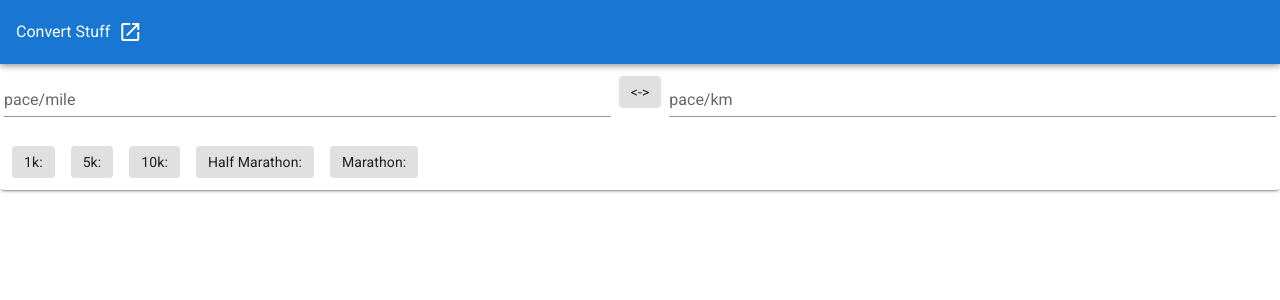
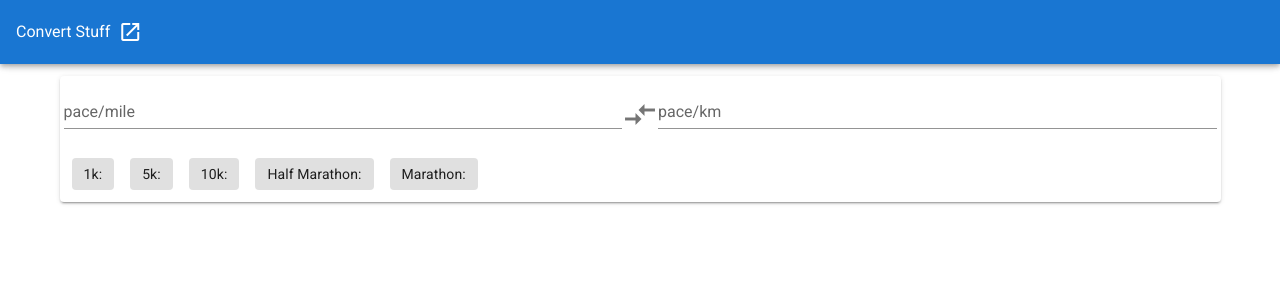
Before and after one commit to FelixSchinkel/pace-converter, a Vue app: page / in a window 1280 px wide. Shown: the top 300 px of the page. Built offline with nearby package versions, Linux system fonts and the light colour scheme.

Commit message:
add convert iconv-container: automatic styling

```diff
--- /dev/null
+++ b/jsconfig.json
@@ -0,0 +1,5 @@
+{
+    "include": [
+      "./src/**/*"
+    ]
+  }
--- a/src/App.vue
+++ b/src/App.vue
@@ -5,9 +5,11 @@
       <v-icon>mdi-open-in-new</v-icon>
     </v-app-bar>
 
-    <v-content>
-      <ConvertPace />
-    </v-content>
+    <v-main>
+      <v-container>
+        <ConvertPace />
+      </v-container>
+    </v-main>
   </v-app>
 </template>
 
--- a/src/components/ConvertPace.vue
+++ b/src/components/ConvertPace.vue
@@ -1,5 +1,5 @@
 <template>
-  <v-card class="mx-auto">
+  <v-card>
     <v-card-text>
       <v-row>
         <v-text-field
@@ -9,7 +9,7 @@
           type="number"
           @focus="setConvertionDirection(true)"
         />
-        <v-chip class="ma-2" label>&lt;-&gt;</v-chip>
+        <v-icon large>mdi-compare-horizontal</v-icon>
         <v-text-field
           label="pace/km"
           v-model="paceKm"
```
